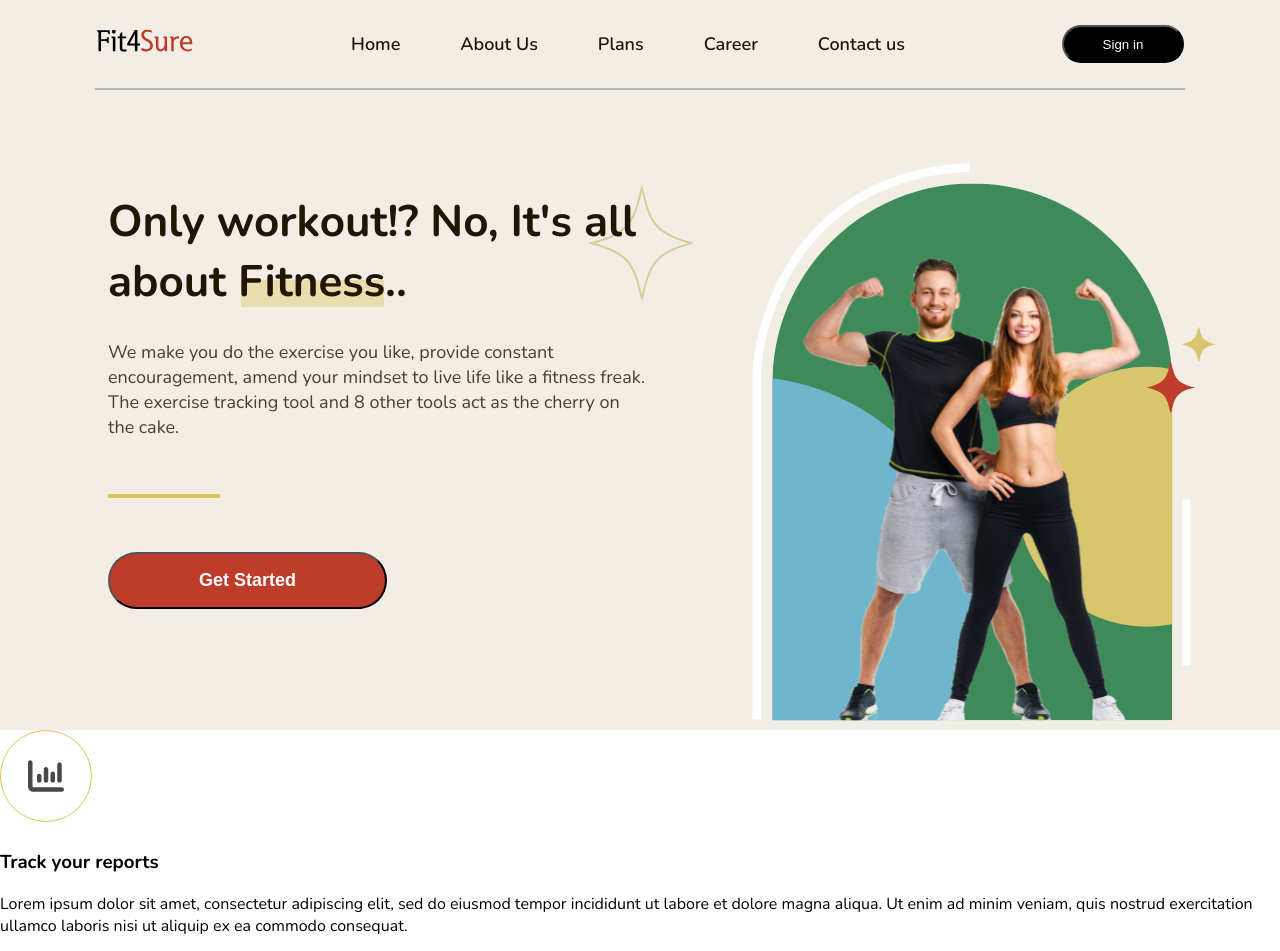
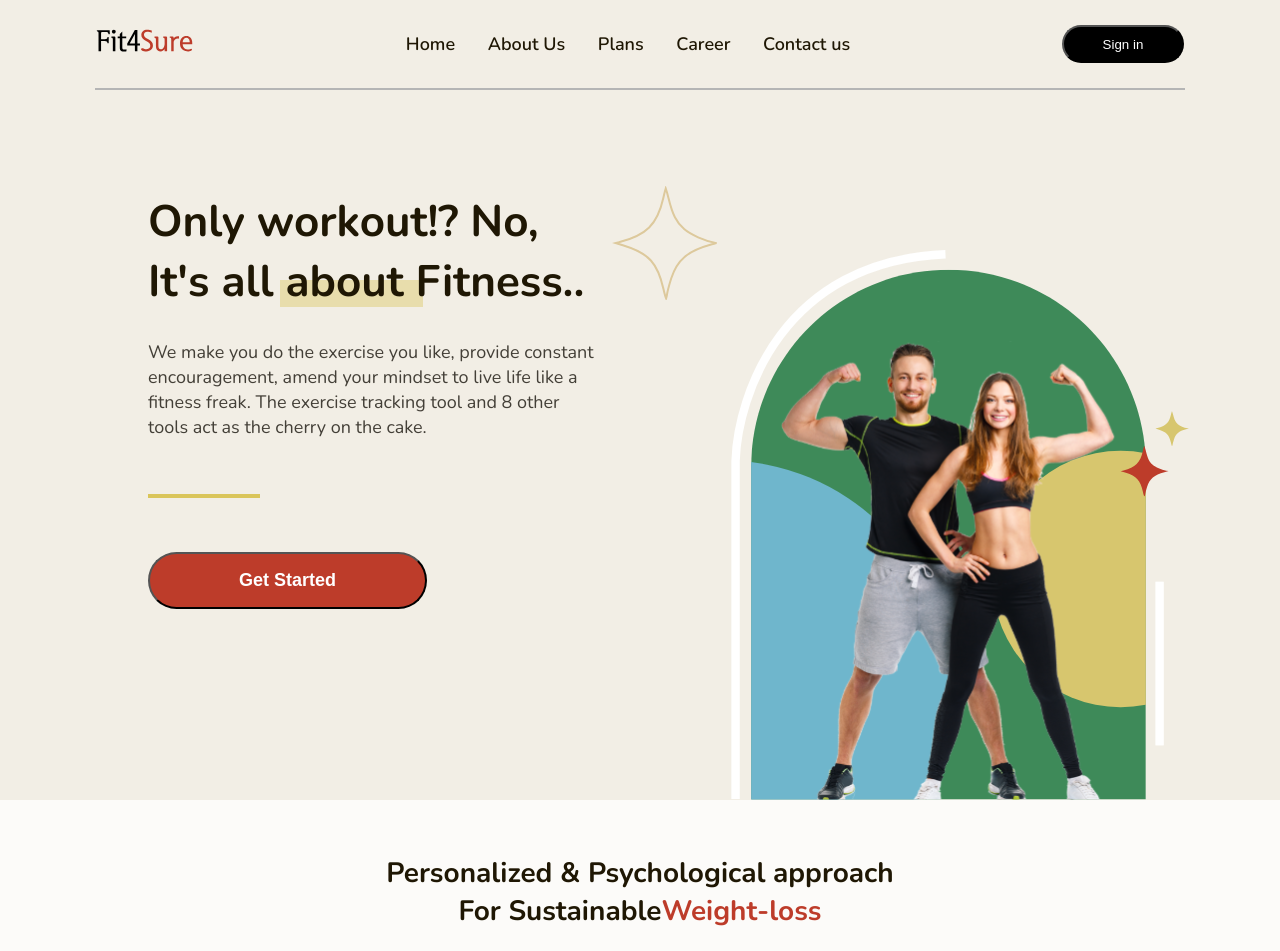
Before and after one commit to Shrey1012/fit4sure, a React (Create React App) app: page / in a window 1280 px wide. Shown: the top 951 px of the page. Built offline with nearby package versions, Linux system fonts and the light colour scheme.

Commit message:
features structure

```diff
--- a/src/components/FeatureCard.css
+++ b/src/components/FeatureCard.css
@@ -0,0 +1,5 @@
+.fet-card{
+    background-color: #F8F6F2;
+    width: 349px;
+    height: 409px;
+}
--- a/src/components/FeatureCard.jsx
+++ b/src/components/FeatureCard.jsx
@@ -1,8 +1,10 @@
 import React from 'react'
+import './FeatureCard.css'
 
 const FeatureCard = ({title,desc,img}) => {
   return (
-    <div className='card'>
+    <div className='fet-card'>
+
         <img src={img} alt="feature" />
         <h3>{title}</h3>
         <p>{desc}</p>
--- a/src/components/Features.css
+++ b/src/components/Features.css
@@ -0,0 +1,29 @@
+.features-main{
+    background-color: #F2EEE5;
+    height: 100vh;
+    width: 100%;
+    display: flex;
+    flex-direction: column;
+    justify-content: center;
+}
+.features-top{
+    background-color: #FCFBF9;
+    height: 184px;
+    width: 100%;
+    display: flex;
+    justify-content: center;
+    align-items: center;
+}
+.top-text{
+    width: 508px;
+    color: #1F1704;
+    font-family: Nunito;
+    font-size: 28px;
+    font-weight: 700;
+    line-height: 38px;
+    letter-spacing: 0em;
+    text-align: center;
+}
+.high-text{
+    color: #BD3C2A;
+}
--- a/src/components/Features.jsx
+++ b/src/components/Features.jsx
@@ -6,6 +6,17 @@ import { FeaturesData } from '../data'
 const Features = () => {
   return (
     <div>
+      <div className="features-top">
+        <div className='top-text'>
+          <span>Personalized & Psychological approach For Sustainable</span>
+          <span className='high-text'>Weight-loss</span>
+        </div>
+      </div>
+      <div className="features-bottom">
+        <div className='feature-card1'>
+        </div>
+      </div>
+
       { FeaturesData.map((feature) => (
             <FeatureCard
               key={feature.id}
--- a/src/components/Hero.css
+++ b/src/components/Hero.css
@@ -3,16 +3,17 @@
     display: flex;
     justify-content: space-between;
     width: 100%;
-    height: 730px;
+    height: 100vh;
 }
+
 .hero_left{
-    width: 540px;
-    height: 418px;
+    width: 35%;
+    height: 100%;
     display: flex;
     flex-direction: column;
     justify-content: flex-start;
+    margin-left: 148px;
     margin-top: 192px;
-    margin-left: 108px;
     z-index: 2;
 }
 .hero-text1{
@@ -59,32 +60,25 @@
     height: 27px;
     width: 143px;
     margin-top: 280px;
-    margin-left: 241px;
-    border-radius: 0px;
-    background-color: #E8DDAC;
-    z-index: 1;
-}
-.highlight1{
-    position: absolute;
-    height: 27px;
-    width: 143px;
-    margin-top: 280px;
-    margin-left: 241px;
+    margin-left: 280px;
     border-radius: 0px;
     background-color: #E8DDAC;
     z-index: 1;
 }
 .hero-image{
-    width: 464px;
-
-    margin-top: 12%;
-    margin-right: 5%;
+    width: 458px;
+}
+.hero-right{
+    width: 50%;
+    display: flex;
+    justify-content: center;
+    align-items: end;
 }
 .star-img{
     position: absolute;
     height: 114px;
     width: 109px;
-    left: 588px;
+    left: 612px;
     top: 186px;
     border-radius: 0px;
 
--- a/src/components/Hero.jsx
+++ b/src/components/Hero.jsx
@@ -16,8 +16,10 @@ const Home = () => {
       <div className="hero-line"/>
       <button className="hero-button">Get Started</button>
       </div>
+      <div className="hero-right">
+        <img className="hero-image" src={landingRightImg} alt="img" />
+        </div>
 
-      <img className="hero-image" src={landingRightImg} alt="img" />
       <div className="highlight1"></div>
       <img className="star-img" src={outerstar} alt="starr" />
     </div>
--- a/src/components/Navbar.css
+++ b/src/components/Navbar.css
@@ -6,6 +6,7 @@
   height: 88px;
   width: 100%;
   position: fixed;
+  z-index: 3;
 }
 .nav{
     color: #1F1704;
@@ -21,10 +22,17 @@
     margin: 0;
     list-style: none;
     display: flex;
-    gap: 60px;
     font-weight: 600;
     font-size: 18px;
     color: #1F1704;
+    width:50%;
+    justify-content: center;
+
+
+}
+
+.nav ul li{
+  margin:3%;
 }
 
 .nav a{
--- a/src/components/Qna.jsx
+++ b/src/components/Qna.jsx
@@ -1,9 +1,15 @@
 import React from 'react'
 import './Qna.css';
+import Ask from '../assets/Ask.svg';
 
 const Qna = () => {
   return (
-    <div>Qna</div>
+    <div className='qna-main'>
+        <div className='qna-left'></div>
+        <div className='qna-right'>
+          <img src={Ask} alt="img" />
+        </div>
+    </div>
   )
 }
 
--- a/src/components/Steps.jsx
+++ b/src/components/Steps.jsx
@@ -3,7 +3,11 @@ import './Steps.css';
 
 const Steps = () => {
   return (
-    <div>Steps</div>
+    <div className='steps-main'>
+      <div className='top-text1'>Juat 4 easy steps</div>
+      <div className='top-text2'>Our professionals understand that every person has a different metabolism. We’ll make your weight loss journey a walk in the park with advanced, fun, and practical one-to-one coaching tips, tracking tools, and support groups.</div>
+
+    </div>
   )
 }
 
```
Also changed, not shown: src/assets/QandAimg.svg (added).
